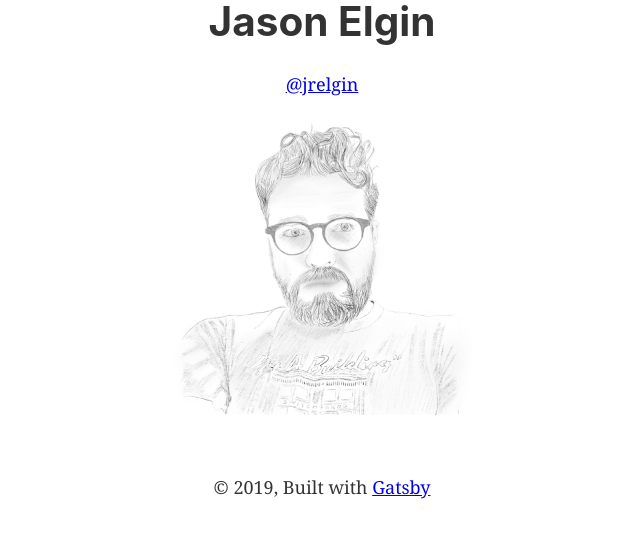
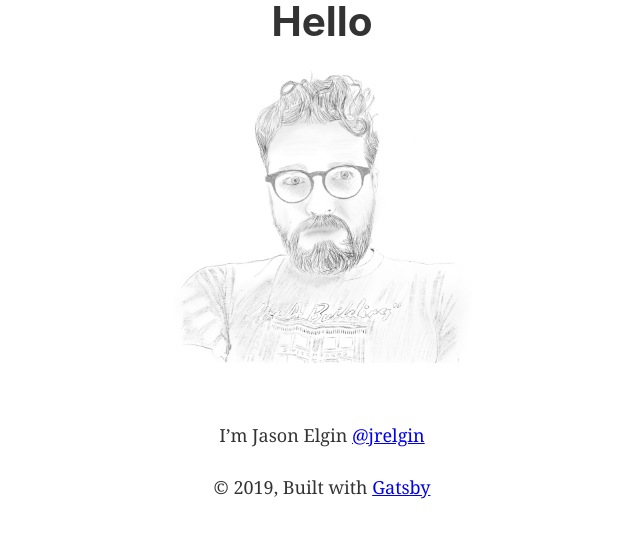
Before and after one commit to jrelgin/jrelgin.com, a Gatsby site: page / in a window 1280 px wide. Shown: the whole page, without its empty margins (318-958 px from the left). Built offline with nearby package versions, Linux system fonts and the light colour scheme; Gatsby itself is replaced by a stand-in of ours.

Commit message:
updates copy

```diff
--- a/src/components/header.js
+++ b/src/components/header.js
@@ -4,7 +4,7 @@ import React from 'react'
 const Header = ({ siteTitle }) => (
   <div>
     <h1>
-      {siteTitle}
+      Hello
     </h1>
   </div>
 )
--- a/src/pages/index.js
+++ b/src/pages/index.js
@@ -8,10 +8,10 @@ const IndexPage = () => (
   <Layout>
     <SEO title="Home" keywords={[`Jason Elgin`, `ux engineer`, `developer`]} />
     <div className="main">
-      <p> <a href="https://twitter.com/jrelgin">@jrelgin</a></p>
       <div className="astro" style={{ maxWidth: `300px`, marginBottom: `1.45rem` }}>
         <img src={itsme} alt="jason"/>
       </div>
+      <p>I’m Jason Elgin <a href="https://twitter.com/jrelgin">@jrelgin</a></p>
     </div>
 
   </Layout>
```
